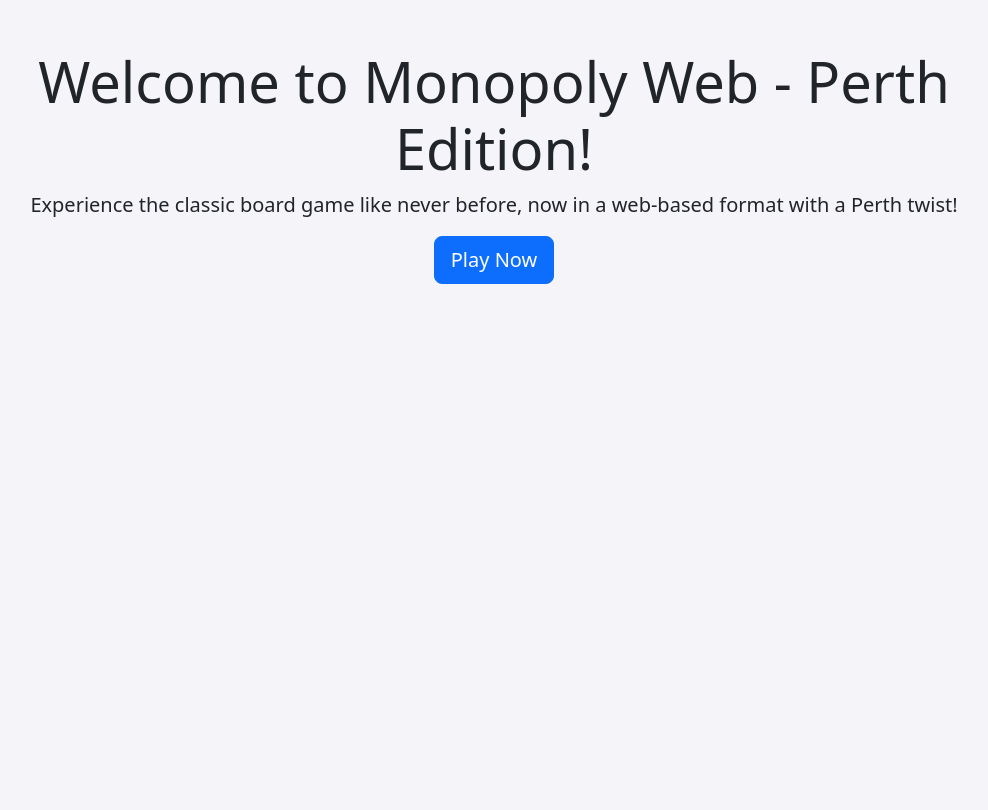
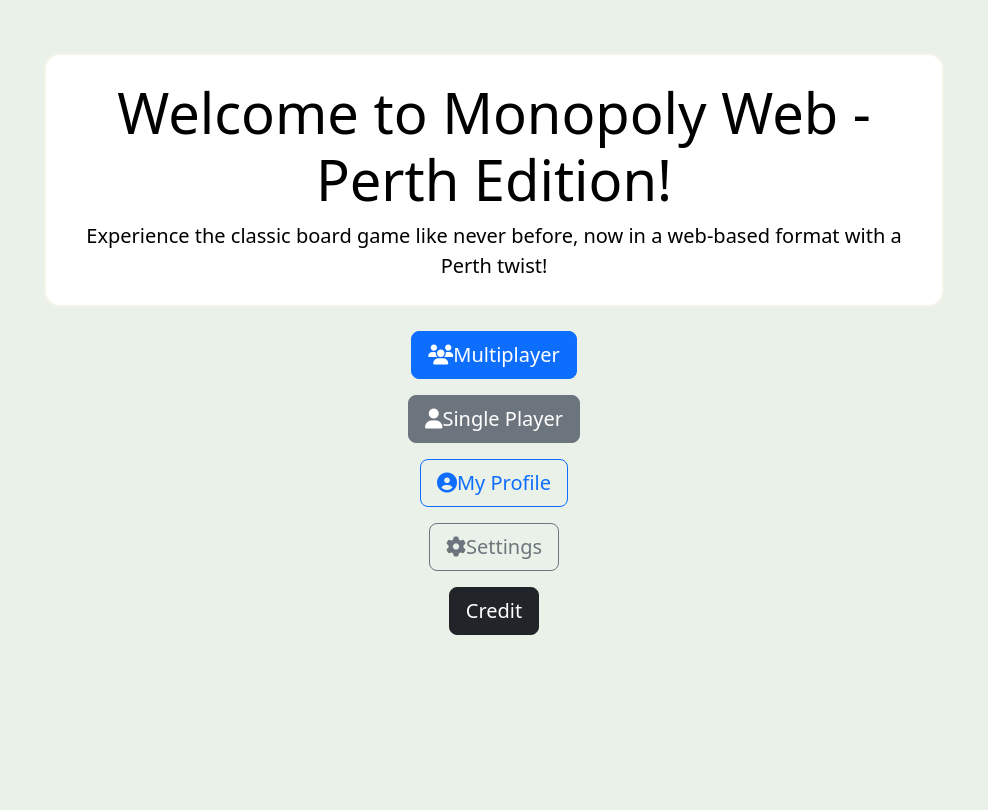
Before and after one commit to zephris/CITS3403-Project, a Python web app: template template/home.html in a window 1280 px wide. Shown: the whole page, without its empty margins (146-1134 px from the left). Before the commit the page ends 284 px from the top, so only its background shows below. Run offline with Jinja, Linux system fonts and the light colour scheme; the template is opened without the code that fills it, so the values that code supplies are empty; some libraries are stand-ins or nearby versions.

Commit message:
added home page for basic navigation

```diff
--- a/template/home.css
+++ b/template/home.css
@@ -4,14 +4,26 @@ html {
     padding: 0;
 }
 
-$primary: #000000;
+[data-bs-theme="dark"] {
+    --bs-primary: #000000;
+    --bs-primary-bg-subtle: #000000;
+    --bs-primary-bg-subtle-dark: #000000;
+}
 
-[data-bs-theme="dark"] {
-    --bs-primary: #{$primary};
-    --bs-primary-bg-subtle: #{$primary};
-    --bs-primary-bg-subtle-dark: #{$primary};
+[data-bs-theme="dark"] .btn-primary {
+    --bs-btn-bg: #000000;
+}
 
-    .btn-primary {
-        --bs-btn-bg: #{$primary};
-    }
+body {
+    background-color: #eaf1e8;
 }
+
+.header-box {
+    background-color: #ffffff;
+    border: 2px solid #f5f3ea;
+    border-radius: 16px;
+    color: #000000;
+    max-width: 900px;
+    margin: 0 auto;
+    padding: 1.5rem 1rem;
+}
--- a/template/home.html
+++ b/template/home.html
@@ -5,17 +5,25 @@
     <meta name="viewport" content="width=device-width, initial-scale=1.0">
     <title>Monopoly Web - Perth Edition</title>
     <link href="https://cdn.jsdelivr.net/npm/bootstrap@5.3.0/dist/css/bootstrap.min.css" rel="stylesheet">
-
-    <style>
-
-        body { background-color: #f4f4f9; }
-
-    </style>
+    <link href="home.css" rel="stylesheet">
+    <script src="https://kit.fontawesome.com/7b1861c54b.js" crossorigin="anonymous"></script>
 </head>
 
 <body>
-    <div class="container text-center mt-5">
-        <h1 class="display-4">Welcome to Monopoly Web - Perth Edition!</h1>
-        <p class="lead">Experience the classic board game like never before, now in a web-based format with a Perth twist!</p>
-        <a href="/play" class="btn btn-primary btn-lg">Play Now</a>
+    <div class="container mt-5">
+        <div class="header-box text-center">
+            <h1 class="display-4">Welcome to Monopoly Web - Perth Edition!</h1>
+            <p class="lead mb-0">Experience the classic board game like never before, now in a web-based format with a Perth twist!</p>
+        </div>
     </div>
+    <div class="container mt-4">
+        <div class="d-flex flex-column align-items-center gap-3">
+            <a href="/browser" class="btn btn-primary btn-lg"><i class="fa-solid fa-users"></i>Multiplayer</a>
+            <a href="/singleplayer" class="btn btn-secondary btn-lg"><i class="fa-solid fa-user"></i>Single Player</a>
+            <a href="/profile" class="btn btn-outline-primary btn-lg"><i class="fa-solid fa-circle-user"></i>My Profile</a>
+            <a href="/settings" class="btn btn-outline-secondary btn-lg"><i class="fa-solid fa-gear"></i>Settings</a>
+            <a href="/credit" class="btn btn-dark btn-lg">Credit</a>
+        </div>
+    </div>
+</body>
+</html>
```
